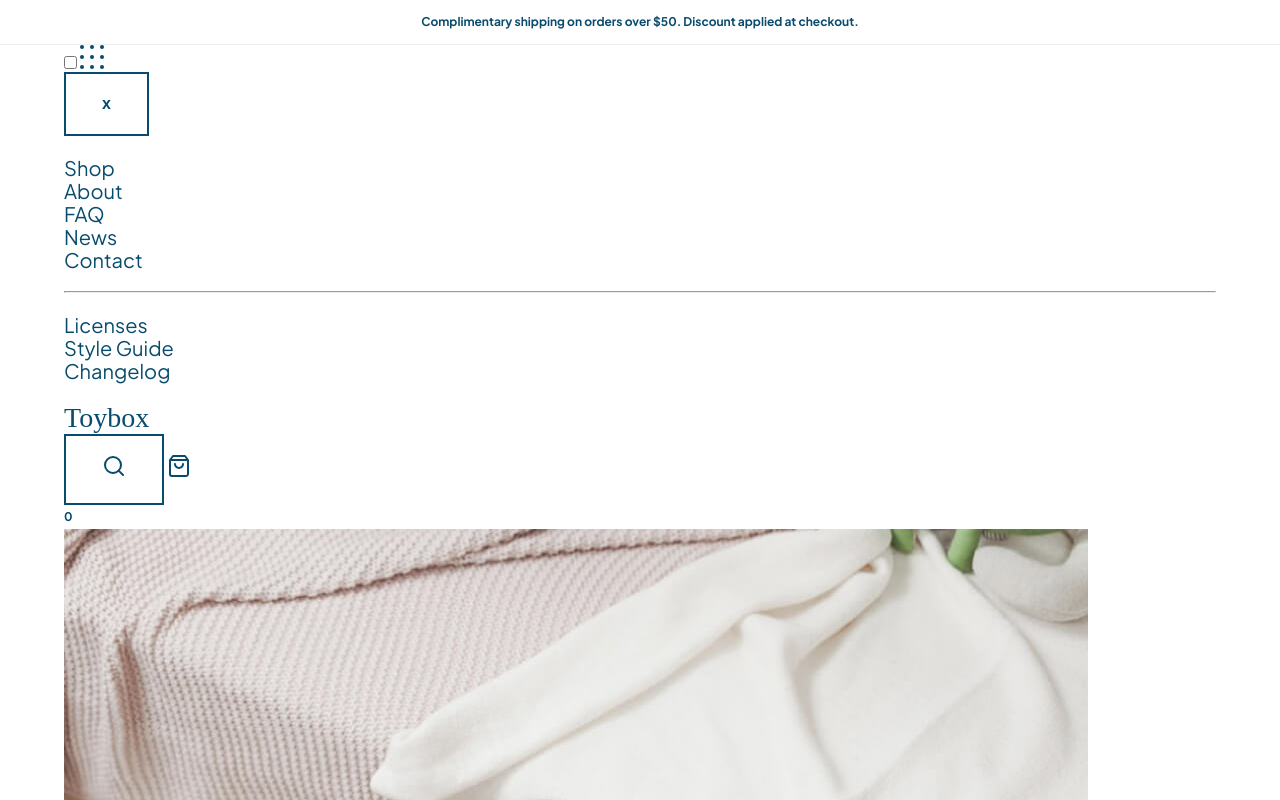
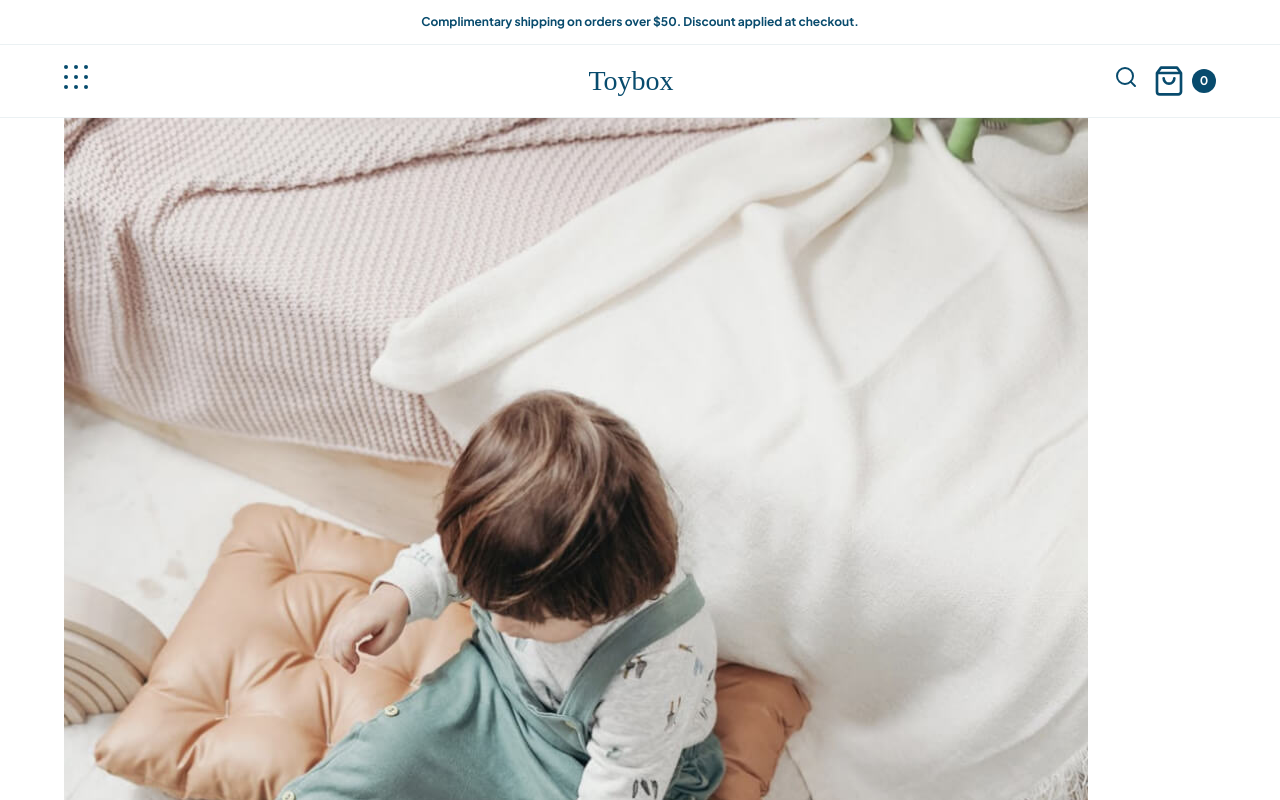
Before and after one commit to clairehousez/e-commerce-code-along, a plain HTML site: page index.html in a window 1280 px wide. Shown: the top 800 px of the page. Drawn offline with Linux system fonts and the light colour scheme; files whose address does not match are found by name; a web font is replaced by a local one.

Commit message:
Finished navigation including slide out menu.

```diff
--- a/index.html
+++ b/index.html
@@ -47,7 +47,7 @@
                 <h1>Toybox</h1>
             </a>
             <div class="searchCart">
-                <button class="searchIcon">
+                <button class="menuIcon">
                     <img src="assets/search.svg" alt="Search button" class="searchIcon">
                 </button>
 
--- a/styles/sass/partials/_nav.scss
+++ b/styles/sass/partials/_nav.scss
@@ -4,3 +4,130 @@
     padding: 10px 0;
     text-align: center;
 }
+
+.navBar {
+    position: sticky;
+    top: 0;
+    z-index: 10;
+    border-bottom: 1px solid rgba(8, 75, 109, 0.08);
+    background-color: $solidWhite;
+
+    .wrapper {
+        display: flex;
+        justify-content: space-between;
+        padding: 20px 0;
+    }
+
+    .searchCart {
+        display: flex;
+
+        .searchIcon,
+        .bagIcon {
+            margin-right: 15px;
+        }
+    }
+
+    a {
+        display: flex;
+    }
+
+    .logo {
+        margin-left: 60px;
+    }
+
+    .counter {
+        display: flex;
+        align-items: center;
+
+        p {
+            width: 24px;
+            height: 24px;
+            background-color: $primary;
+            color: $solidWhite;
+            text-align: center;
+            border-radius: 50%;
+        }
+    }
+
+    input[type=checkbox] {
+        opacity: 0;
+        position: absolute;
+
+        &:checked ~ .slideOutNav {
+            left: 0;
+        }
+        //when we're focused on the label (keyboard users)
+        &:focus + label {
+            border: 1px dotted $primary;
+        }
+    }
+
+    label {
+        cursor: pointer;
+    }
+
+    .slideOutNav {
+        max-width: 506px;
+        width: 100%;
+        height: 100vh;
+        padding: 35px 50px;
+        border-right: 1px solid $secondary;
+        background-color: $primary;
+        color: $solidWhite;
+        position: fixed;
+        top: 0;
+        left: -506px;
+        z-index: 20;
+        transition: 0.75s;
+        display: flex;
+        flex-direction: column;
+
+        .buttonContainer {
+            display: flex;
+            justify-content: flex-end;
+
+            button {
+                color: $solidWhite;
+                background-color: transparent;
+                font-size: 1.2rem;
+                font-family: $bodyFont;
+                padding: 10px 0 10px 20px;
+            }
+        }
+
+        hr {
+            width: 24px;
+            height: 2px;
+            margin: 36px 0;
+            background-color: $solidWhite;
+            border: none;
+        }
+
+        .mainMenu {
+            font-family: "Young Serif";
+            font-size: 1.6rem;
+            line-height: 2.5rem;
+
+            a {
+                &:hover,
+                &:focus {
+                    color: rgba(255, 255, 255, 0.5);
+                }
+            }
+        }
+        .legal {
+            font-family: "Jakarta Sans";
+            font-size: 0.8rem;
+            font-weight: bold;
+            line-height: 1.5rem;
+
+            a {
+                color:rgba(255, 255, 255, 0.5);
+                &:hover,
+                &:focus {
+                    color: rgba(255, 255, 255, 1);
+                }
+            }
+        }
+    }
+}
--- a/styles/styles.css
+++ b/styles/styles.css
@@ -414,3 +414,130 @@ button.menuIcon:focus {
   padding: 10px 0;
   text-align: center;
 }
+
+.navBar {
+  position: sticky;
+  top: 0;
+  z-index: 10;
+  border-bottom: 1px solid rgba(8, 75, 109, 0.08);
+  background-color: #fff;
+}
+.navBar .wrapper {
+  display: -webkit-box;
+  display: -ms-flexbox;
+  display: flex;
+  -webkit-box-pack: justify;
+      -ms-flex-pack: justify;
+          justify-content: space-between;
+  padding: 20px 0;
+}
+.navBar .searchCart {
+  display: -webkit-box;
+  display: -ms-flexbox;
+  display: flex;
+}
+.navBar .searchCart .searchIcon,
+.navBar .searchCart .bagIcon {
+  margin-right: 15px;
+}
+.navBar a {
+  display: -webkit-box;
+  display: -ms-flexbox;
+  display: flex;
+}
+.navBar .logo {
+  margin-left: 60px;
+}
+.navBar .counter {
+  display: -webkit-box;
+  display: -ms-flexbox;
+  display: flex;
+  -webkit-box-align: center;
+      -ms-flex-align: center;
+          align-items: center;
+}
+.navBar .counter p {
+  width: 24px;
+  height: 24px;
+  background-color: #084b6d;
+  color: #fff;
+  text-align: center;
+  border-radius: 50%;
+}
+.navBar input[type=checkbox] {
+  opacity: 0;
+  position: absolute;
+}
+.navBar input[type=checkbox]:checked ~ .slideOutNav {
+  left: 0;
+}
+.navBar input[type=checkbox]:focus + label {
+  border: 1px dotted #084b6d;
+}
+.navBar label {
+  cursor: pointer;
+}
+.navBar .slideOutNav {
+  max-width: 506px;
+  width: 100%;
+  height: 100vh;
+  padding: 35px 50px;
+  border-right: 1px solid #f4fcff;
+  background-color: #084b6d;
+  color: #fff;
+  position: fixed;
+  top: 0;
+  left: -506px;
+  z-index: 20;
+  -webkit-transition: 0.75s;
+  transition: 0.75s;
+  display: -webkit-box;
+  display: -ms-flexbox;
+  display: flex;
+  -webkit-box-orient: vertical;
+  -webkit-box-direction: normal;
+      -ms-flex-direction: column;
+          flex-direction: column;
+}
+.navBar .slideOutNav .buttonContainer {
+  display: -webkit-box;
+  display: -ms-flexbox;
+  display: flex;
+  -webkit-box-pack: end;
+      -ms-flex-pack: end;
+          justify-content: flex-end;
+}
+.navBar .slideOutNav .buttonContainer button {
+  color: #fff;
+  background-color: transparent;
+  font-size: 1.2rem;
+  font-family: "Jakarta Sans";
+  padding: 10px 0 10px 20px;
+}
+.navBar .slideOutNav hr {
+  width: 24px;
+  height: 2px;
+  margin: 36px 0;
+  background-color: #fff;
+  border: none;
+}
+.navBar .slideOutNav .mainMenu {
+  font-family: "Young Serif";
+  font-size: 1.6rem;
+  line-height: 2.5rem;
+}
+.navBar .slideOutNav .mainMenu a:hover, .navBar .slideOutNav .mainMenu a:focus {
+  color: rgba(255, 255, 255, 0.5);
+}
+.navBar .slideOutNav .legal {
+  font-family: "Jakarta Sans";
+  font-size: 0.8rem;
+  font-weight: bold;
+  line-height: 1.5rem;
+}
+.navBar .slideOutNav .legal a {
+  color: rgba(255, 255, 255, 0.5);
+}
+.navBar .slideOutNav .legal a:hover, .navBar .slideOutNav .legal a:focus {
+  color: white;
+}
```
